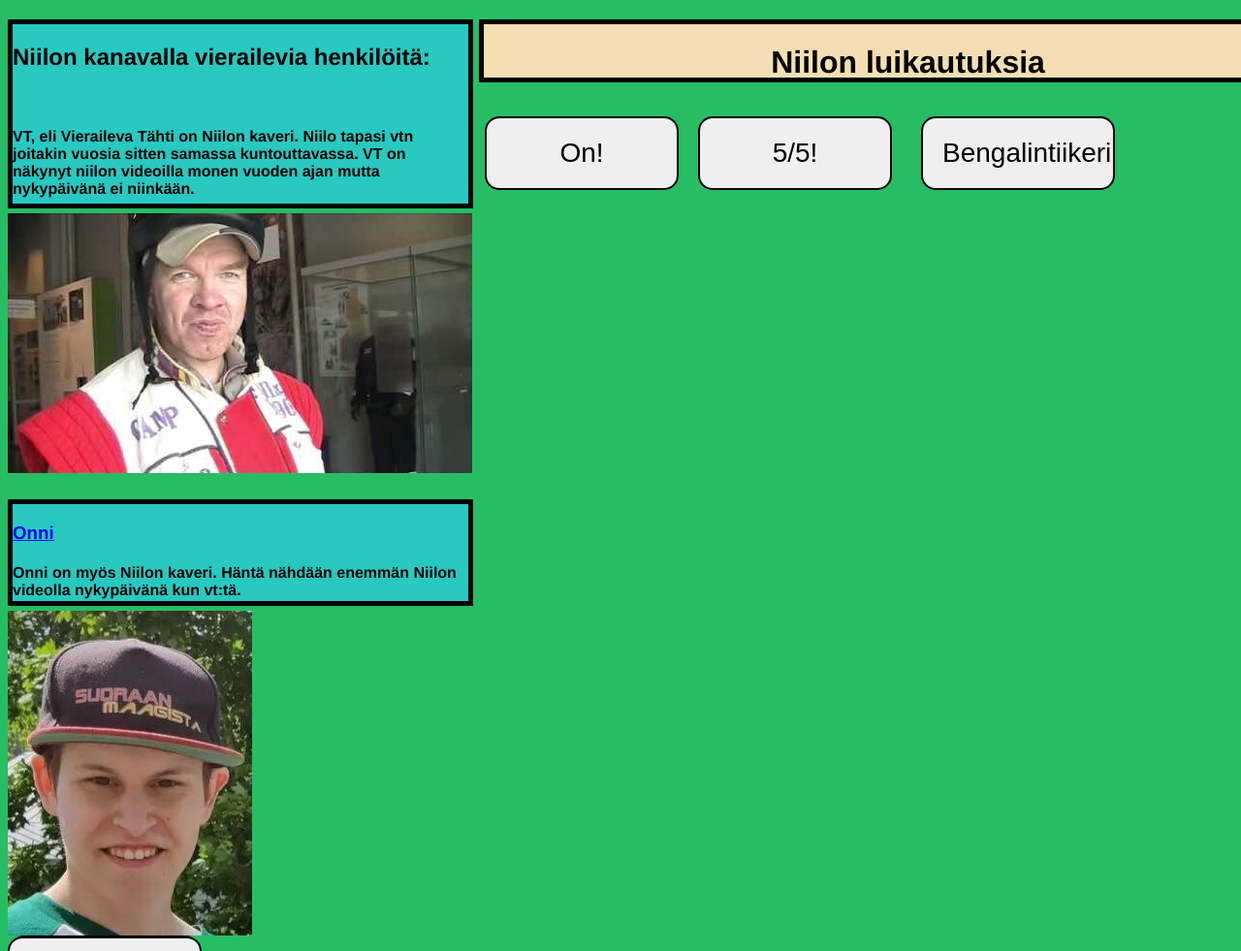
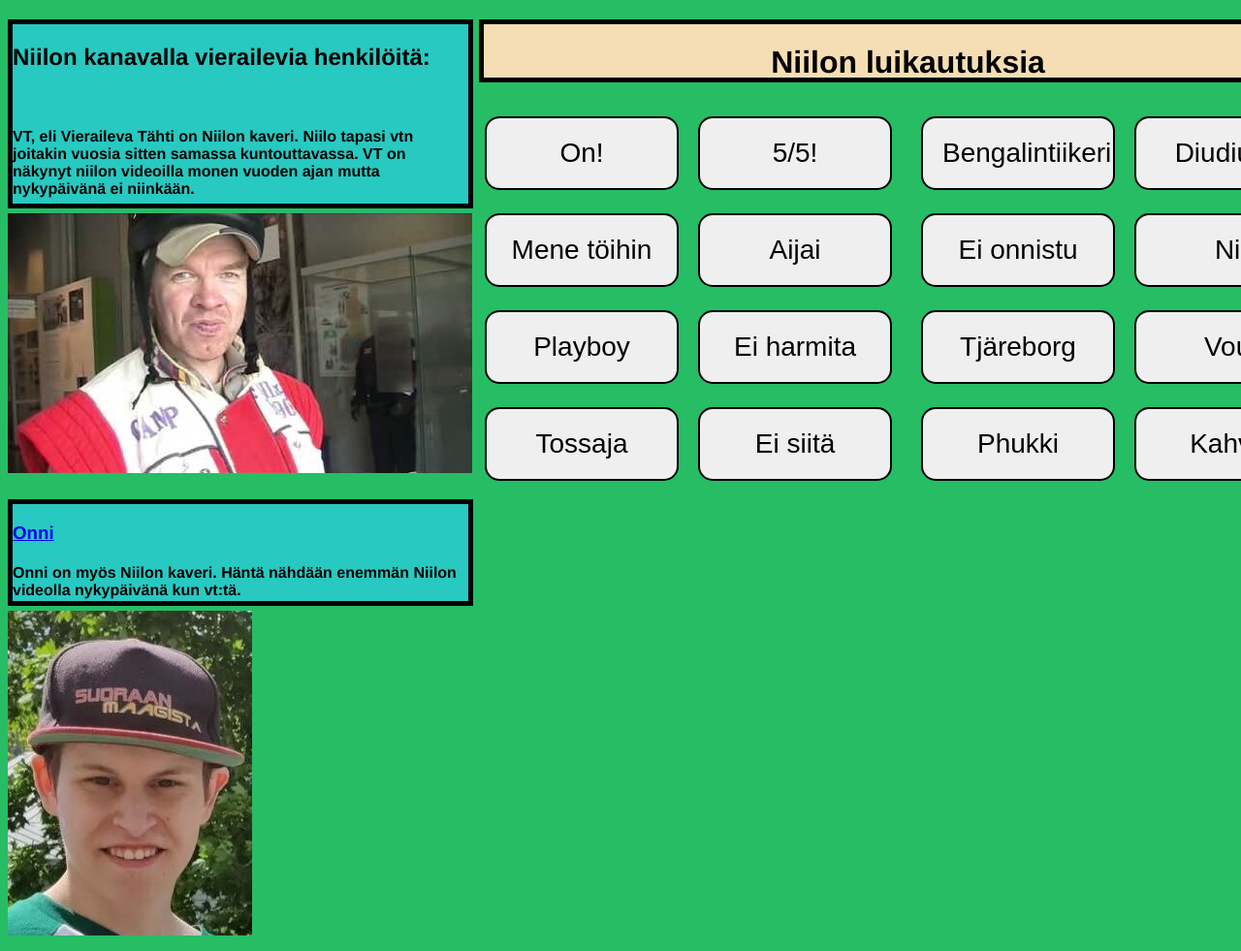
Before and after one commit to bigthor69/Omasivu, a plain HTML site: page index.html in a window 1280 px wide. Shown: the part 1680-2661 px from the top of the page at 97% size. Drawn offline with Linux system fonts and the light colour scheme.

Commit message:
Update style.css

```diff
--- a/style.css
+++ b/style.css
@@ -59,19 +59,71 @@ body {
 }
 
 .onnappi {
-    width: 50px;height: 50px;position: absolute;top: 2500px;left: 500px;top: 1800px;
+    position: absolute;top: 2500px;left: 500px;top: 1800px;
 
 }
 
 .viiskviisnappi {
-    width: 20px;height: 20px;position: absolute;left: 720px;top: 1800px;
+    position: absolute;left: 720px;top: 1800px;
 
 }
 
 .bengalintiikerinappi {
-    width: 20px;height: 20px;position: absolute;left: 950px;top: 1800px; text-align: center;
+    position: absolute;left: 950px;top: 1800px; text-align: center;
 }
 
 .napittxt {
     width: 875px;height: 55px;position: absolute;text-align: center;left: 494px;top: 1700px; background-color: wheat;border: 5px solid black;
 }
+
+.diudiudiunappi {
+    position: absolute;left: 1170px;top: 1800px; text-align: center;
+}
+
+.töihinnappi {
+    position: absolute;left: 500px;top: 1900px; text-align: center;
+}
+
+.aijainappi {
+    position: absolute;left: 720px;top: 1900px; text-align: center;
+}
+
+.yhelläkädellänappi {
+    position: absolute;left: 950px;top: 1900px; text-align: center;
+}
+
+.ninappi {
+    position: absolute;left: 1170px;top: 1900px; text-align: center;
+}
+
+.playboynappi {
+    position: absolute;left: 500px;top: 2000px; text-align: center;
+}
+
+.eiharmitanappi {
+    position: absolute;left: 720px;top: 2000px; text-align: center;
+}
+
+.tjäreborgnappi {
+    position: absolute;left: 950px;top: 2000px; text-align: center;
+}
+
+.vounappi {
+    position: absolute;left: 1170px;top: 2000px; text-align: center;
+}
+
+.tossajanappi {
+   position: absolute;left: 500px;top: 2100px; text-align: center;
+}
+
+.eisiitänappi {
+    position: absolute;left: 720px;top: 2100px; text-align: center;
+}
+
+.phukkinappi {
+    position: absolute;left: 950px;top: 2100px; text-align: center;
+}
+
+.kahvinappi {
+    position: absolute;left: 1170px;top: 2100px; text-align: center;
+}
```
